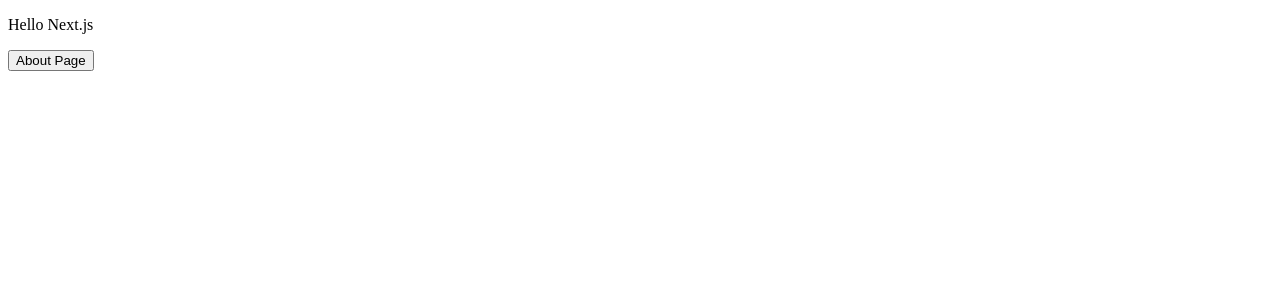
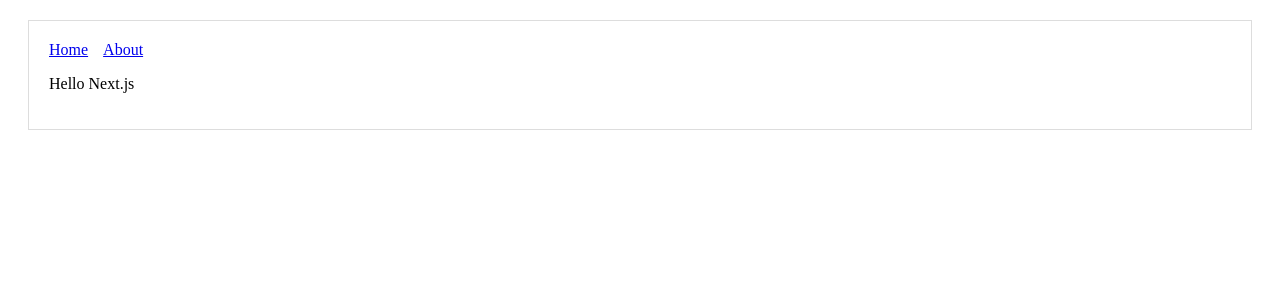
Before and after one commit to B1x1t0/next-tutorial-ssr, a Next.js app: page / in a window 1280 px wide. Shown: the top 300 px of the page. Built offline with nearby package versions, Linux system fonts and the light colour scheme.

Commit message:
add shared components

```diff
--- /dev/null
+++ b/components/Header.js
@@ -0,0 +1,18 @@
+import Link from 'next/link'
+
+const linkStyle = {
+  marginRight: 15
+}
+
+const Header = () => (
+    <div>
+        <Link href="/">
+          <a style={linkStyle}>Home</a>
+        </Link>
+        <Link href="/about">
+          <a style={linkStyle}>About</a>
+        </Link>
+    </div>
+)
+
+export default Header
--- /dev/null
+++ b/components/Layout.js
@@ -0,0 +1,16 @@
+import Header from './Header'
+
+const layoutStyle = {
+  margin: 20,
+  padding: 20,
+  border: '1px solid #DDD'
+}
+
+const Layout = (props) => (
+  <div style={layoutStyle}>
+    <Header />
+    {props.children}
+  </div>
+)
+
+export default Layout
--- a/pages/index.js
+++ b/pages/index.js
@@ -1,13 +1,11 @@
 import Link from 'next/link'
+import Layout from '../components/Layout'
 
 const Index = () => (
     <div>
-      <p>Hello Next.js</p>
-      <div>
-            <Link href="/about">
-            <button>About Page</button>
-            </Link>
-        </div>
+        <Layout>
+        <p>Hello Next.js</p>
+        </Layout>
     </div>
   )
 
```
Also changed, not shown: pages/about.js (+4 -6 lines).
